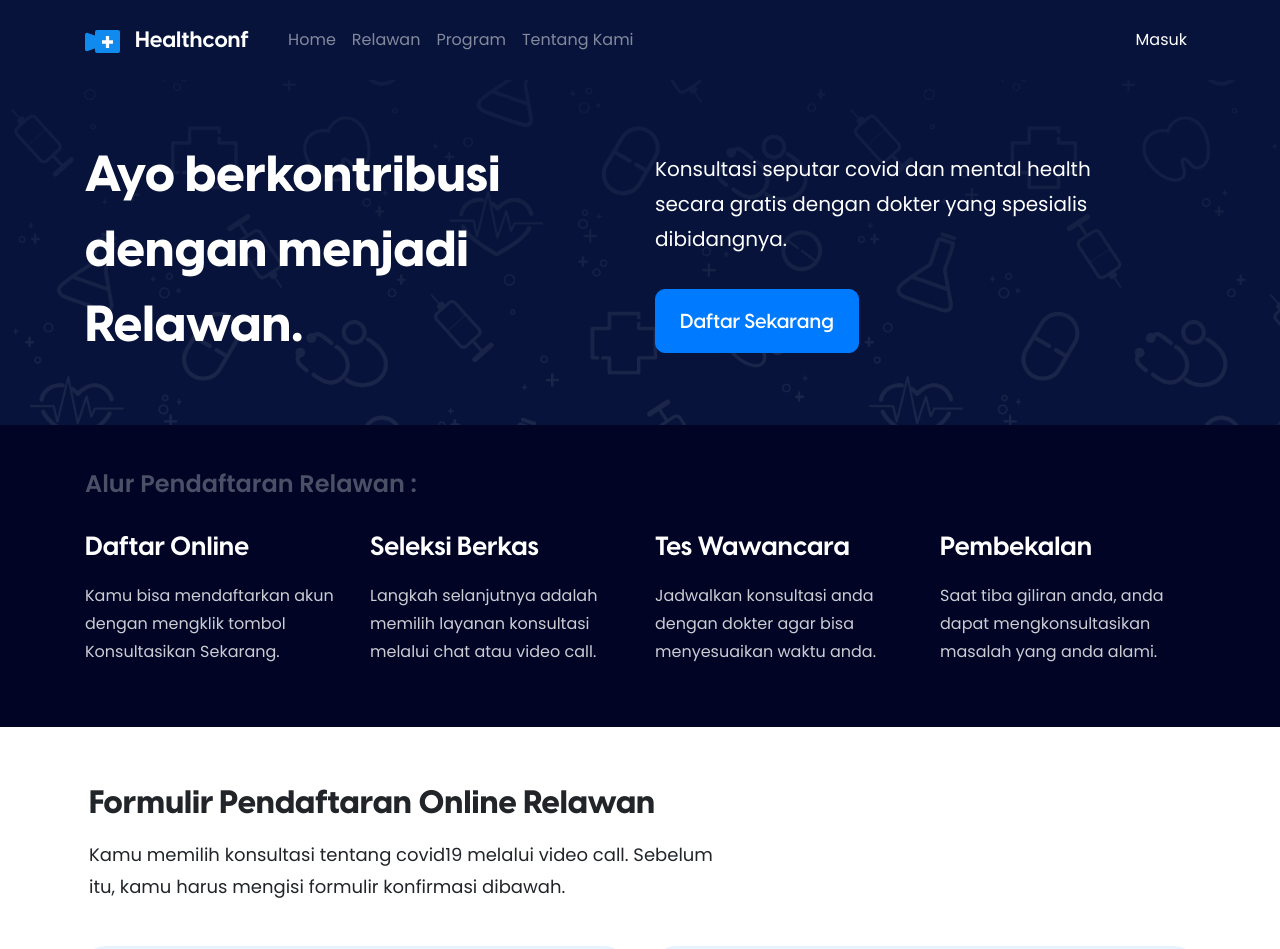
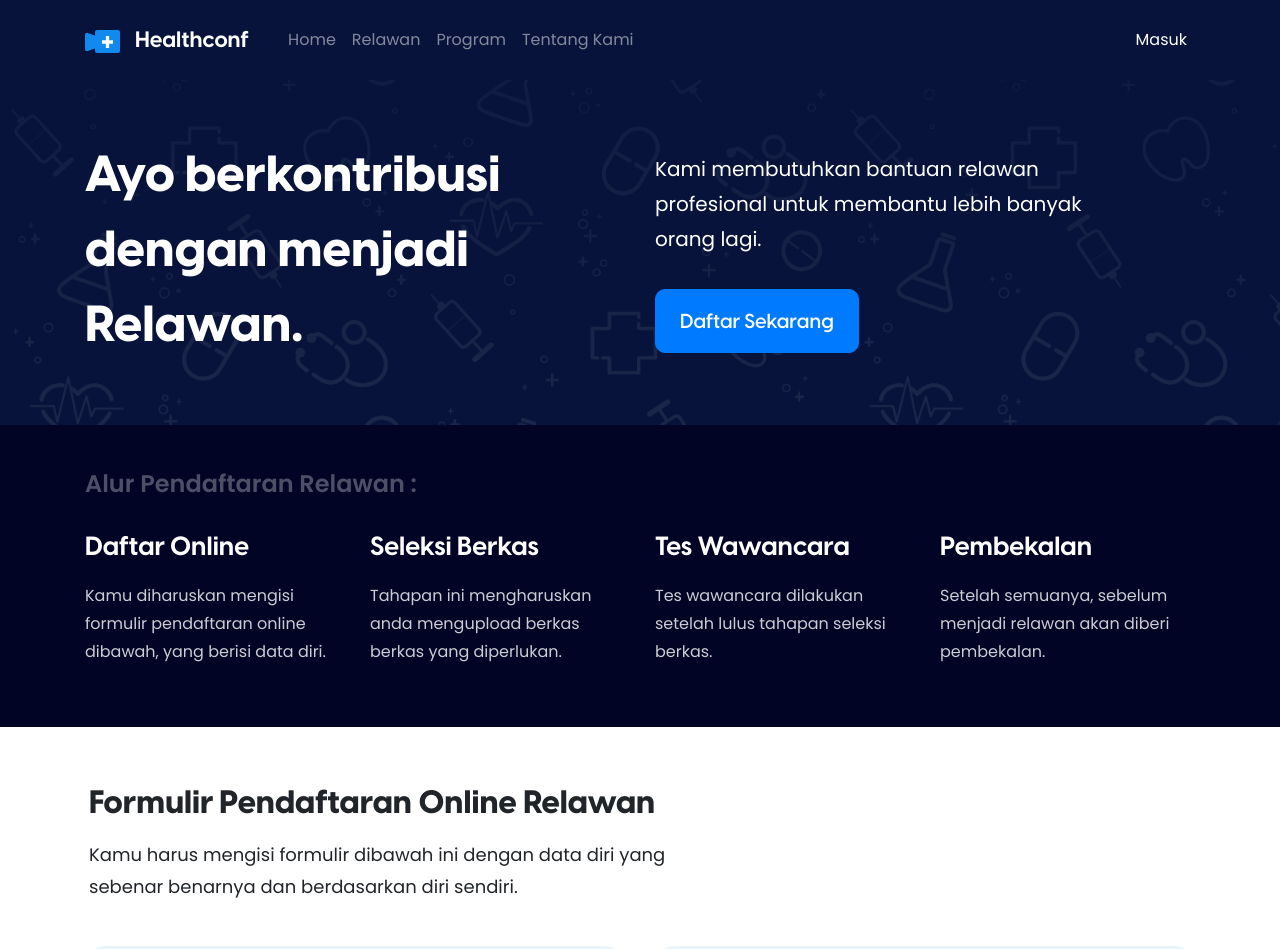
Before and after one commit to mrezkys/healthconf, a Nuxt app: page /relawan in a window 1280 px wide. Shown: the top 949 px of the page. Built offline with nearby package versions, Linux system fonts and the light colour scheme.

Commit message:
style: change copywriting

```diff
--- a/pages/dashboard/index.vue
+++ b/pages/dashboard/index.vue
@@ -34,7 +34,7 @@
                             </div>
                             <div class="content">
                                 <div class="col-lg-7 p-0 m-0">
-                                    <p>Kamu memilih konsultasi tentang covid19 melalui video call. Sebelum itu, kamu harus mengisi formulir konfirmasi dibawah.</p>
+                                    <p>Kamu memilih konsultasi tentang covid19 melalui video call menggunakan aplikasi zoom . Sebelum itu, kamu harus mengisi formulir konfirmasi dibawah.</p>
                                 </div>
                             </div>
                             <div class="form">
@@ -75,7 +75,7 @@
                             </div>
                             <div class="content">
                                 <div class="col-lg-7 p-0 m-0">
-                                    <p>Kamu memilih konsultasi tentang kesehatan mental melalui video call. Sebelum itu, kamu harus mengisi formulir konfirmasi dibawah.</p>
+                                    <p>Kamu memilih konsultasi tentang kesehatan mental melalui video call menggunakan aplikasi zoom . Sebelum itu, kamu harus mengisi formulir konfirmasi dibawah.</p>
                                 </div>
                             </div>
                             <div class="form">
@@ -117,7 +117,7 @@
                             </div>
                             <div class="content">
                                 <div class="col-lg-7 p-0 m-0">
-                                    <p>Kamu memilih konsultasi tentang covid19 melalui chat. Sebelum itu, kamu harus mengisi formulir konfirmasi dibawah.</p>
+                                    <p>Kamu memilih konsultasi tentang covid19 melalui chat menggunakan aplikasi whatsapp. Sebelum itu, kamu harus mengisi formulir konfirmasi dibawah.</p>
                                 </div>
                             </div>
                             <div class="form">
@@ -158,7 +158,7 @@
                             </div>
                             <div class="content">
                                 <div class="col-lg-7 p-0 m-0">
-                                    <p>Kamu memilih konsultasi tentang kesehatan mental melalui chat. Sebelum itu, kamu harus mengisi formulir konfirmasi dibawah.</p>
+                                    <p>Kamu memilih konsultasi tentang kesehatan mental melalui chat menggunakan aplikasi whatsapp. Sebelum itu, kamu harus mengisi formulir konfirmasi dibawah.</p>
                                 </div>
                             </div>
                             <div class="form">
--- a/pages/dashboard/schedule-detail/21sep2021-1300WIB.vue
+++ b/pages/dashboard/schedule-detail/21sep2021-1300WIB.vue
@@ -11,7 +11,7 @@
                     <div class="schedule-info col-lg-6 col-md-8">
                         <h5 class="date">Video Call | 13:00 WIB | 21 September 2021</h5>
                         <h2 class="title">Konsultasi Kesehatan Mental dengan Dr. Elissia S.Psi</h2>
-                        <button class="btn btn-primary">Konsultasi Sekarang</button>
+                        <a href="https://zoom.com" target="_blank"><button class="btn btn-primary">Gabung Zoom Meeting</button></a>
                     </div>
                     <div class="col-md-3 doctor-image">
                         <img src="~assets/images/elisprofile.png" class="img-fluid" alt="">
--- a/pages/dashboard/schedule-detail/22sep2021-0800WIB.vue
+++ b/pages/dashboard/schedule-detail/22sep2021-0800WIB.vue
@@ -11,7 +11,7 @@
                     <div class="schedule-info col-lg-6 col-md-8">
                         <h5 class="date">Chatting | 08:00 WIB | 22 September 2021</h5>
                         <h2 class="title">Konsultasi tentang Kesehatan Mental dengan Dr. Jeremy Alam</h2>
-                        <button class="btn btn-primary">Konsultasi Sekarang</button>
+                        <button class="btn btn-primary" disabled>Chat Sekarang</button>
                     </div>
                     <div class="col-md-3 doctor-image">
                         <img src="~assets/images/jeremyprofile.png" class="img-fluid" alt="">
--- a/pages/dashboard/schedule-detail/22sep2021-1000WIB.vue
+++ b/pages/dashboard/schedule-detail/22sep2021-1000WIB.vue
@@ -11,7 +11,7 @@
                     <div class="schedule-info col-lg-6 col-md-8">
                         <h5 class="date">Video Call | 10:00 WIB | 22 September 2021</h5>
                         <h2 class="title">Konsultasi Kesehatan Mental dengan Dr. Jessyca Mi</h2>
-                        <button class="btn btn-primary">Konsultasi Sekarang</button>
+                        <button class="btn btn-primary" disabled>Gabung Zoom Meeting</button>
                     </div>
                     <div class="col-md-3 doctor-image">
                         <img src="~assets/images/jessycaprofile.png" class="img-fluid" alt="">
--- a/pages/relawan.vue
+++ b/pages/relawan.vue
@@ -12,7 +12,7 @@
                         <h1 class="header">Ayo berkontribusi dengan menjadi Relawan.</h1>
                     </div>
                     <div class="offset-md-1 col-md-5 my-auto">
-                        <p class="content">Konsultasi seputar covid dan mental health secara gratis dengan dokter yang spesialis dibidangnya.</p>
+                        <p class="content">Kami membutuhkan bantuan relawan profesional untuk membantu lebih banyak orang lagi.</p>
                         <a href="#form"><button class="btn btn-primary">Daftar Sekarang</button></a>
                     </div>
                 </div>
@@ -24,19 +24,19 @@
                 <div class="row step-box-wrapper">
                 <div class="col-md-3 step-box">
                     <h3 class="title">Daftar Online</h3>
-                    <p class="subtitle">Kamu bisa mendaftarkan akun dengan mengklik tombol Konsultasikan Sekarang.</p>
+                    <p class="subtitle">Kamu diharuskan mengisi formulir pendaftaran online dibawah, yang berisi data diri.</p>
                 </div>
                 <div class="col-md-3 step-box">
                     <h3 class="title">Seleksi Berkas</h3>
-                    <p class="subtitle">Langkah selanjutnya adalah memilih layanan konsultasi melalui chat atau video call.</p>
+                    <p class="subtitle">Tahapan ini mengharuskan anda mengupload berkas berkas yang diperlukan.</p>
                 </div>
                 <div class="col-md-3 step-box">
                     <h3 class="title">Tes Wawancara</h3>
-                    <p class="subtitle">Jadwalkan konsultasi anda dengan dokter agar bisa menyesuaikan waktu anda.</p>
+                    <p class="subtitle">Tes wawancara dilakukan setelah lulus tahapan seleksi berkas.</p>
                 </div>
                 <div class="col-md-3 step-box">
                     <h3 class="title">Pembekalan</h3>
-                    <p class="subtitle">Saat tiba giliran anda, anda dapat mengkonsultasikan masalah yang anda alami.</p>
+                    <p class="subtitle">Setelah semuanya, sebelum menjadi relawan akan diberi pembekalan.</p>
                 </div>
                 </div>
             </div>
@@ -45,7 +45,7 @@
             <div class="container-lg">
                 <div class="col-md-7 p-1">
                     <h3 class="header">Formulir Pendaftaran Online Relawan</h3>
-                    <p class="subheader">Kamu memilih konsultasi tentang covid19 melalui video call. Sebelum itu, kamu harus mengisi formulir konfirmasi dibawah.</p>
+                    <p class="subheader">Kamu harus mengisi formulir dibawah ini dengan data diri yang sebenar benarnya dan berdasarkan diri sendiri.</p>
                 </div>
                 <div class="form">
                     <div class="row">
```
